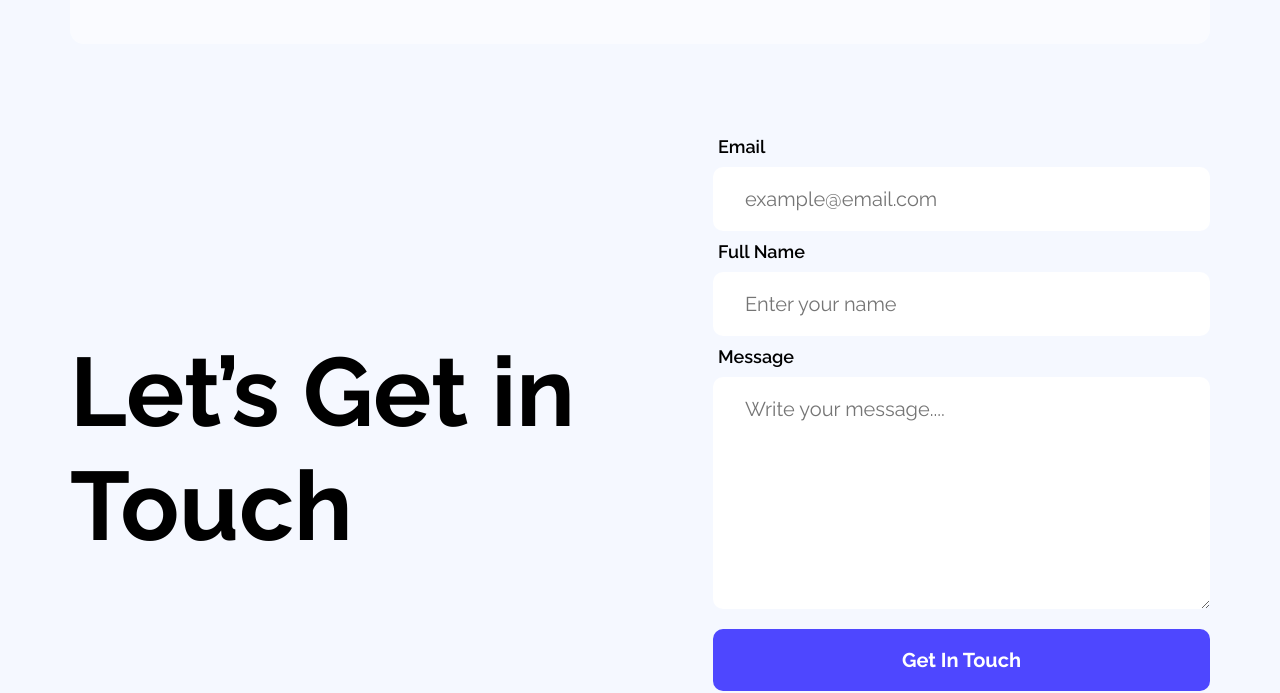
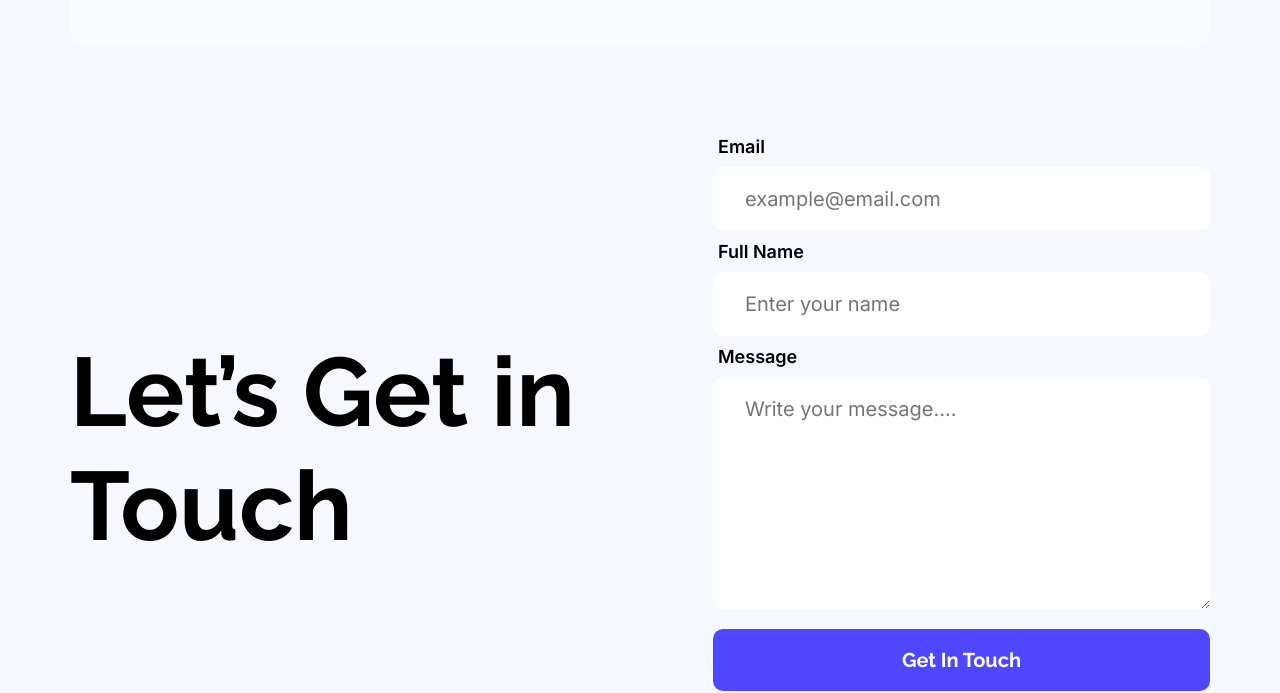
Before and after one commit to sujunprodhan/sujon-landing-launchpad-main, a plain HTML site: page index.html in a window 1280 px wide. Shown: the part 2980-3673 px from the top of the page. Drawn offline with Linux system fonts and the light colour scheme.

Commit message:
from font updated commeit

```diff
--- a/style/style.css
+++ b/style/style.css
@@ -335,11 +335,13 @@ textarea {
   outline: none;
   border-radius: 10px;
   font-size: 20px;
+  font-family: "Inter", sans-serif;
 }
 
 label {
   margin-left: 5px;
   font-size: 18px;
+  font-family: "Inter", sans-serif;
   font-weight: 600;
   color: #000;
 }
```
